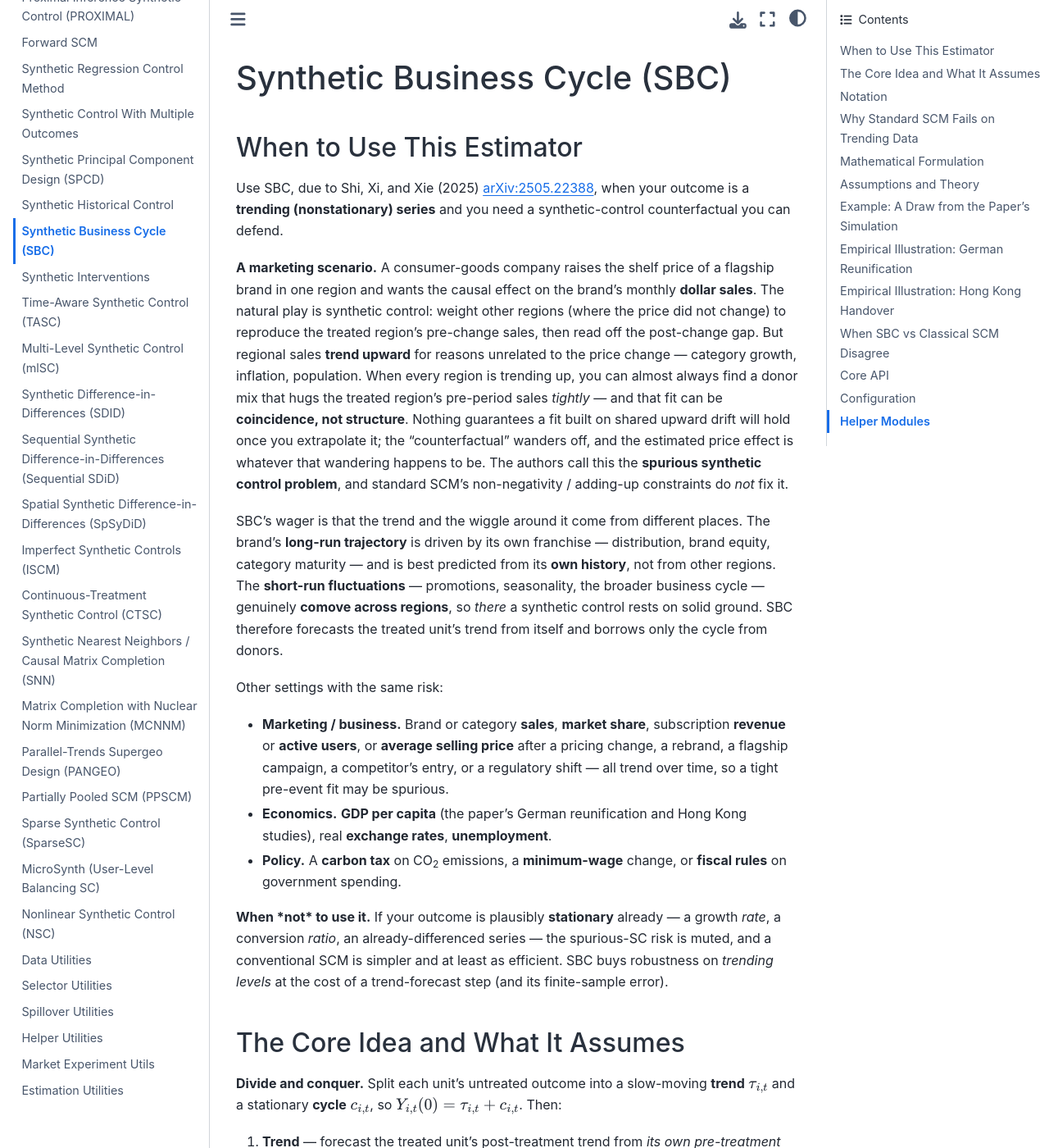
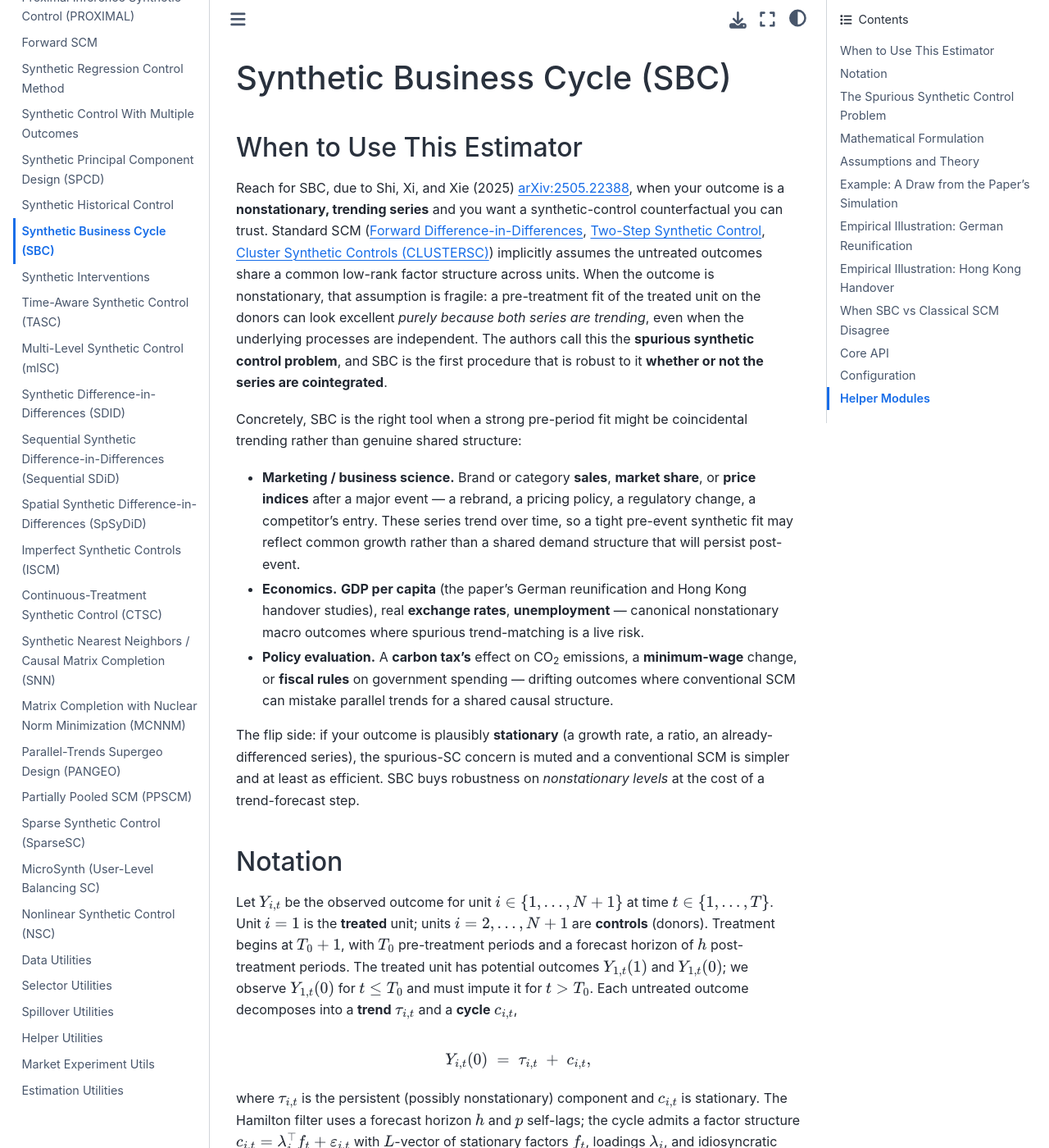
Before and after one commit to jgreathouse9/mlsynth, a Sphinx documentation site: the page built from docs/sbc.rst, in a window 1280 px wide and 1400 px high. Shown: the whole window at 82% size. Built offline with Sphinx 7.4.7 and the Sphinx Book theme 1.1.4, drawn with Linux system fonts in a browser that asks for light colours; pages that are not in the unit, such as notebooks, are missing from menus; some of the changed text lies outside the part shown.

Commit message:
Update sbc.rst

```diff
--- a/docs/sbc.rst
+++ b/docs/sbc.rst
@@ -6,91 +6,41 @@ Synthetic Business Cycle (SBC)
 When to Use This Estimator
 --------------------------
 
-Use SBC, due to Shi, Xi, and Xie (2025)
+Reach for SBC, due to Shi, Xi, and Xie (2025)
 `arXiv:2505.22388 <https://arxiv.org/abs/2505.22388>`_, when your outcome
-is a **trending (nonstationary) series** and you need a synthetic-control
-counterfactual you can defend.
+is a **nonstationary, trending series** and you want a synthetic-control
+counterfactual you can trust. Standard SCM (:doc:`fdid`, :doc:`tssc`,
+:doc:`clustersc`) implicitly assumes the untreated outcomes share a
+common low-rank factor structure across units. When the outcome is
+nonstationary, that assumption is fragile: a pre-treatment fit of the
+treated unit on the donors can look excellent *purely because both series
+are trending*, even when the underlying processes are independent. The
+authors call this the **spurious synthetic control problem**, and SBC is
+the first procedure that is robust to it **whether or not the series are
+cointegrated**.
 
-**A marketing scenario.** A consumer-goods company raises the shelf price
-of a flagship brand in one region and wants the causal effect on the
-brand's monthly **dollar sales**. The natural play is synthetic control:
-weight other regions (where the price did not change) to reproduce the
-treated region's pre-change sales, then read off the post-change gap. But
-regional sales **trend upward** for reasons unrelated to the price change
-— category growth, inflation, population. When every region is trending
-up, you can almost always find a donor mix that hugs the treated region's
-pre-period sales *tightly* — and that fit can be **coincidence, not
-structure**. Nothing guarantees a fit built on shared upward drift will
-hold once you extrapolate it; the "counterfactual" wanders off, and the
-estimated price effect is whatever that wandering happens to be. The
-authors call this the **spurious synthetic control problem**, and
-standard SCM's non-negativity / adding-up constraints do *not* fix it.
+Concretely, SBC is the right tool when a strong pre-period fit might be
+coincidental trending rather than genuine shared structure:
 
-SBC's wager is that the trend and the wiggle around it come from different
-places. The brand's **long-run trajectory** is driven by its own
-franchise — distribution, brand equity, category maturity — and is best
-predicted from its **own history**, not from other regions. The
-**short-run fluctuations** — promotions, seasonality, the broader
-business cycle — genuinely **comove across regions**, so *there* a
-synthetic control rests on solid ground. SBC therefore forecasts the
-treated unit's trend from itself and borrows only the cycle from donors.
+- **Marketing / business science.** Brand or category **sales**, **market
+  share**, or **price indices** after a major event — a rebrand, a pricing
+  policy, a regulatory change, a competitor's entry. These series trend
+  over time, so a tight pre-event synthetic fit may reflect common growth
+  rather than a shared demand structure that will persist post-event.
+- **Economics.** **GDP per capita** (the paper's German reunification and
+  Hong Kong handover studies), real **exchange rates**, **unemployment** —
+  canonical nonstationary macro outcomes where spurious trend-matching is
+  a live risk.
+- **Policy evaluation.** A **carbon tax's** effect on CO\ :sub:`2`
+  emissions, a **minimum-wage** change, or **fiscal rules** on government
+  spending — drifting outcomes where conventional SCM can mistake parallel
+  trends for a shared causal structure.
 
-Other settings with the same risk:
-
-- **Marketing / business.** Brand or category **sales**, **market
-  share**, subscription **revenue** or **active users**, or **average
-  selling price** after a pricing change, a rebrand, a flagship campaign,
-  a competitor's entry, or a regulatory shift — all trend over time, so a
-  tight pre-event fit may be spurious.
-- **Economics.** **GDP per capita** (the paper's German reunification and
-  Hong Kong studies), real **exchange rates**, **unemployment**.
-- **Policy.** A **carbon tax** on CO\ :sub:`2` emissions, a
-  **minimum-wage** change, or **fiscal rules** on government spending.
-
-**When *not* to use it.** If your outcome is plausibly **stationary**
-already — a growth *rate*, a conversion *ratio*, an already-differenced
-series — the spurious-SC risk is muted, and a conventional SCM is simpler
-and at least as efficient. SBC buys robustness on *trending levels* at
-the cost of a trend-forecast step (and its finite-sample error).
-
-The Core Idea and What It Assumes
----------------------------------
-
-**Divide and conquer.** Split each unit's untreated outcome into a
-slow-moving **trend** :math:`\tau_{i,t}` and a stationary **cycle**
-:math:`c_{i,t}`, so :math:`Y_{i,t}(0) = \tau_{i,t} + c_{i,t}`. Then:
-
-1. **Trend** — forecast the treated unit's post-treatment trend from
-   *its own pre-treatment history* (no donors). Long-run trends are
-   persistent and unit-specific, so the unit's own past predicts them
-   well; keeping donors out is exactly what immunizes the trend against
-   spurious matching.
-2. **Cycle** — impute the treated unit's cycle with a *standard synthetic
-   control on the donors' cycles*. Short-run fluctuations are where the
-   common-factor justification of SCM is credible.
-3. **Recombine:** :math:`\hat Y_{1,t}(0) = \hat\tau_{1,t} + \hat c_{1,t}`.
-
-This deliberately breaks SCM's usual time/unit symmetry: the trend is
-predicted **through time** (the treated unit's own past), the cycle
-**across units** (the donor pool).
-
-**What you are assuming.** SBC trades a fragile assumption for a
-defensible one:
-
-- Standard SCM assumes the **levels** share a common factor structure
-  across units. For trending data that is the fragile part — it is what
-  spurious regression exploits.
-- SBC instead assumes only the **cycles** share a common factor structure
-  (*Assumption 1* below) — short-run business-cycle comovement, which is
-  well documented across regions, products, and economies — **and** that
-  the filter cleanly separates trend from cycle (*Assumption 2*). It
-  makes **no** assumption that the long-run trends are shared.
-
-Under these two assumptions the SBC counterfactual is asymptotically
-unbiased even when the units' trends are entirely independent unit-root
-processes, with or without cointegration (*Theorem 1*, stated formally
-below). That robustness — not a tighter pre-period fit — is the reason to
-reach for it.
+The flip side: if your outcome is plausibly **stationary** (a growth
+rate, a ratio, an already-differenced series), the spurious-SC concern is
+muted and a conventional SCM is simpler and at least as efficient. SBC
+buys robustness on *nonstationary levels* at the cost of a trend-forecast
+step.
 
 Notation
 --------
@@ -117,8 +67,8 @@ factor structure :math:`c_{i,t} = \lambda_i^\top f_t + \varepsilon_{i,t}`
 with :math:`L`-vector of stationary factors :math:`f_t`, loadings
 :math:`\lambda_i`, and idiosyncratic error :math:`\varepsilon_{i,t}`.
 
-Why Standard SCM Fails on Trending Data
----------------------------------------
+The Spurious Synthetic Control Problem
+--------------------------------------
 
 The factor-model justification for SCM is "similar units behave
 similarly": when all units load on the same latent factors, a weighted
```
